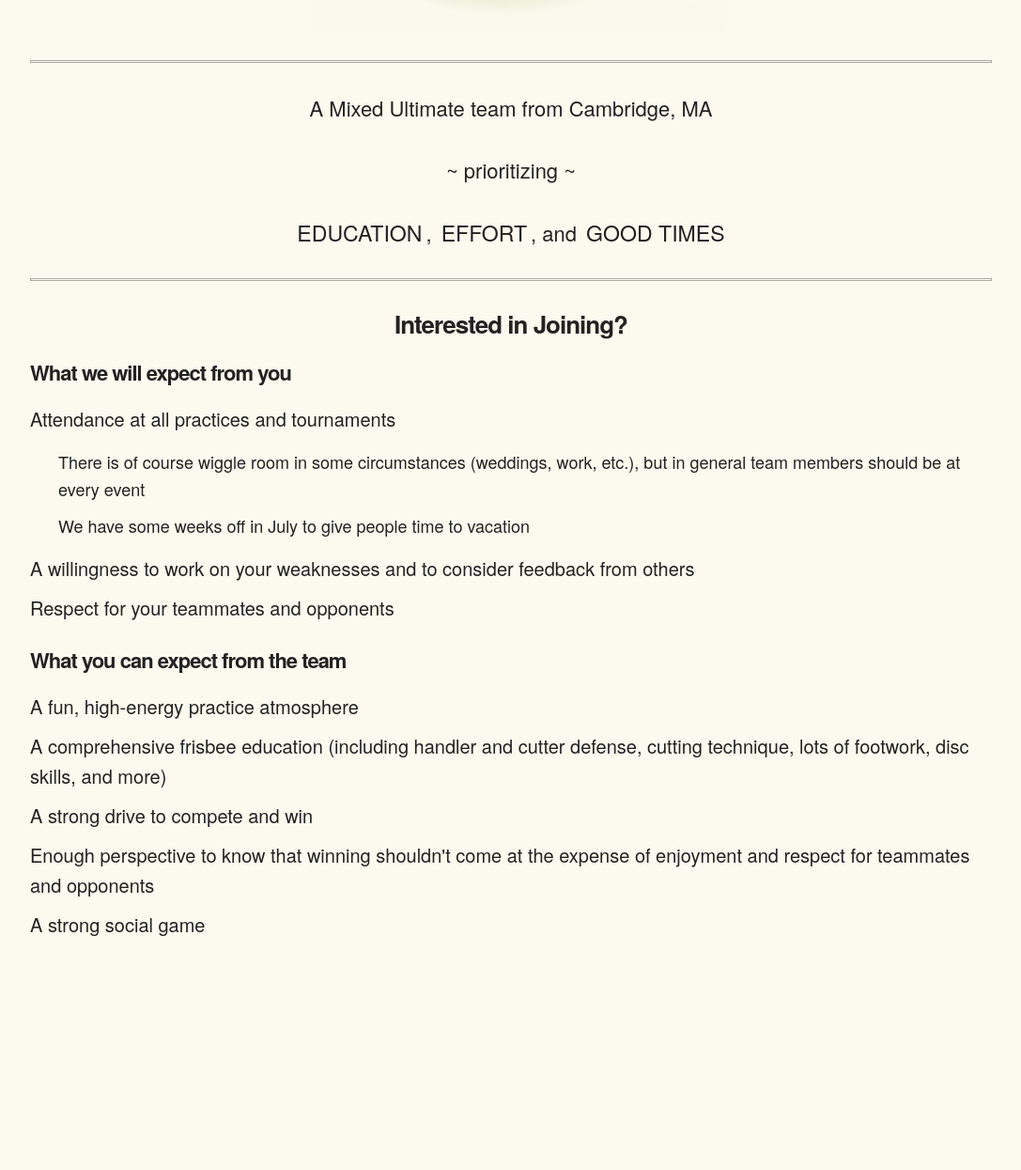
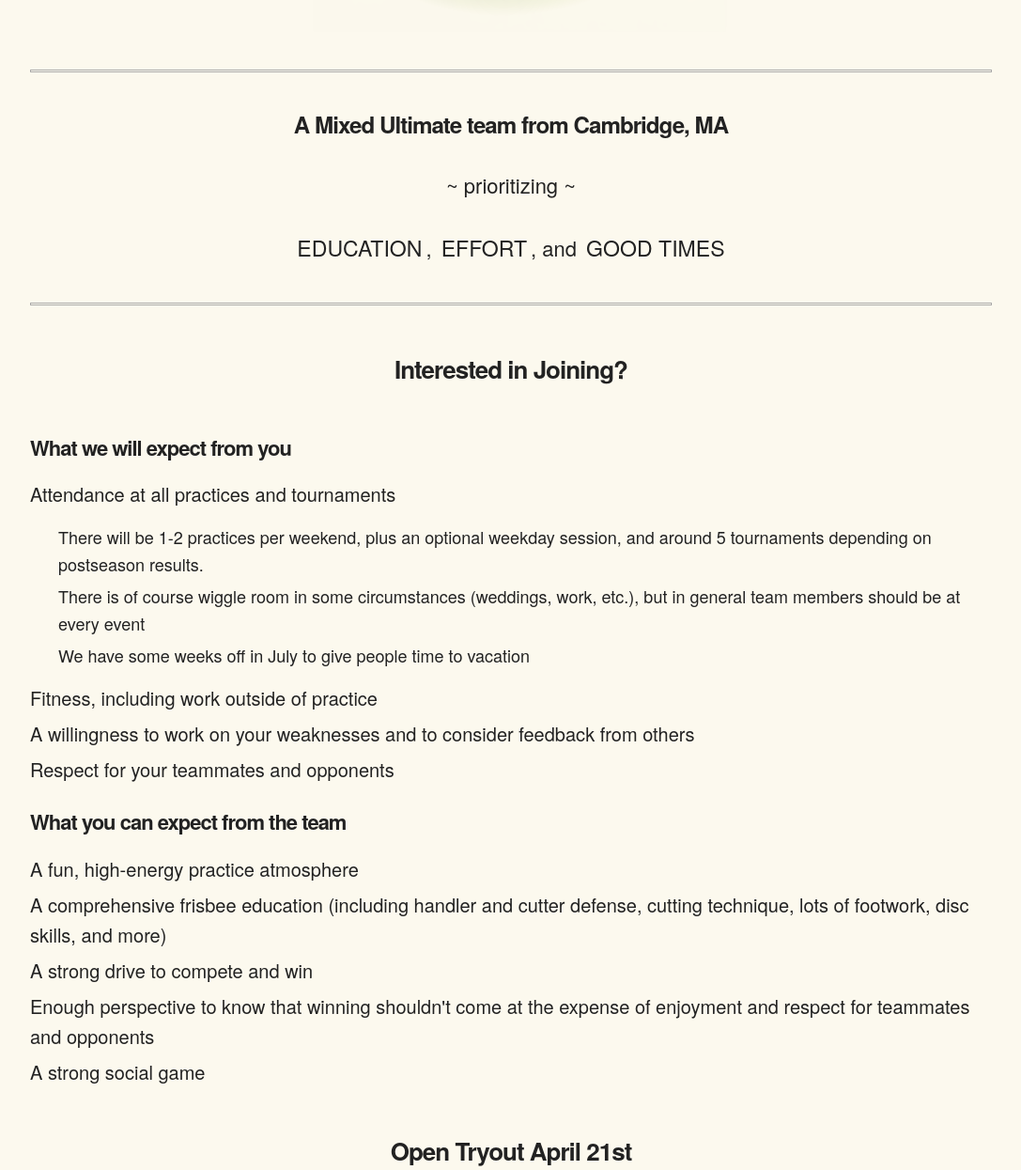
Before and after one commit to asivitz/chaoticgoodweb, a plain HTML site: page index.html in a window 1280 px wide. Shown: the part 459-1704 px from the top of the page at 94% size, without its empty margins (96-1183 px from the left). Before the commit the page ends 1484 px from the top, so only its background shows below. Drawn offline with Linux system fonts and the light colour scheme; a web font is replaced by a local one.

Commit message:
Small tweaks

```diff
--- a/index.html
+++ b/index.html
@@ -39,7 +39,7 @@
         </div>
         <div class="hr"></div>
         <div class="tagline">
-          <div>A Mixed Ultimate team from Cambridge, MA</div>
+          <h3>A Mixed Ultimate team from Cambridge, MA</h3>
           <div class="textsep">~ prioritizing ~</div>
           <div>
             <span class="smallimpact">EDUCATION</span>,
@@ -47,6 +47,7 @@
             and <span class="smallimpact">GOOD TIMES</span>
           </div>
         </div>
+
         <div class="hr"></div>
 
         <div id="expectations" class="walloftext">
@@ -57,10 +58,12 @@
             <li>
               Attendance at all practices and tournaments
               <ul>
+                <li>There will be 1-2 practices per weekend, plus an optional weekday session, and around 5 tournaments depending on postseason results.</li>
                 <li>There is of course wiggle room in some circumstances (weddings, work, etc.), but in general team members should be at every event</li>
                 <li>We have some weeks off in July to give people time to vacation</li>
               </ul>
             </li>
+            <li>Fitness, including work outside of practice</li>
             <li>A willingness to work on your weaknesses and to consider feedback from others</li>
             <li>Respect for your teammates and opponents</li>
           </ul>
@@ -73,6 +76,10 @@
             <li>A strong social game</li>
           </ul>
         </div>
+
+        <div id="tryout">
+          <h2>Open Tryout April 21st</h2>
+        </div>
       </div>
     </div>
   </body>
--- a/styles/style.css
+++ b/styles/style.css
@@ -74,7 +74,7 @@ body {
 div.hr {
   border: 1px solid #aaa;
   height: 1px;
-  margin: 30px 0;
+  margin: 2em 0;
 }
 
 hr {
@@ -112,6 +112,7 @@ p {
 h2 {
   font-size: 1.3em;
   font-weight: bold;
+  margin: 2em;
 }
 
 h3 {
@@ -121,4 +122,5 @@ h3 {
 
 li {
   list-style-type: none;
+  margin: 0.3em 0;
 }
```
